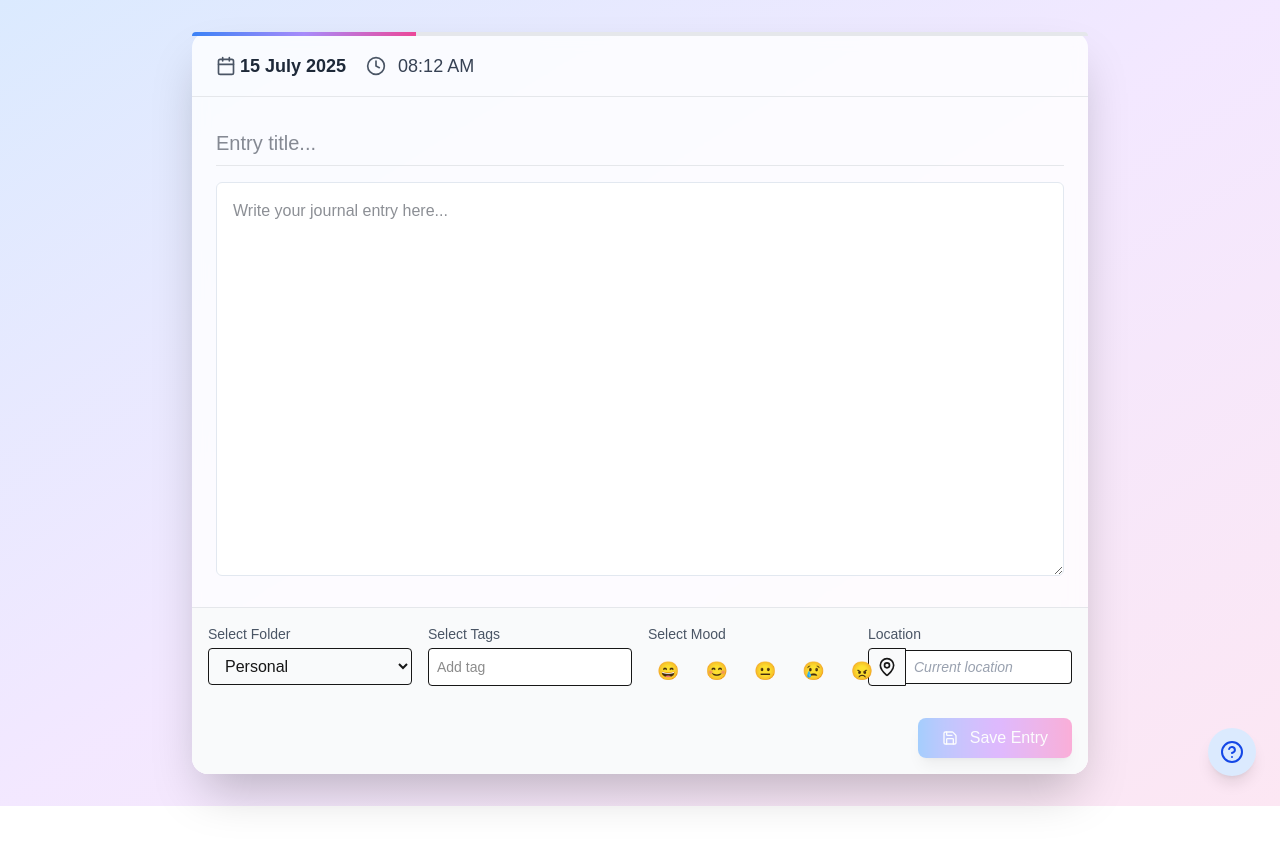
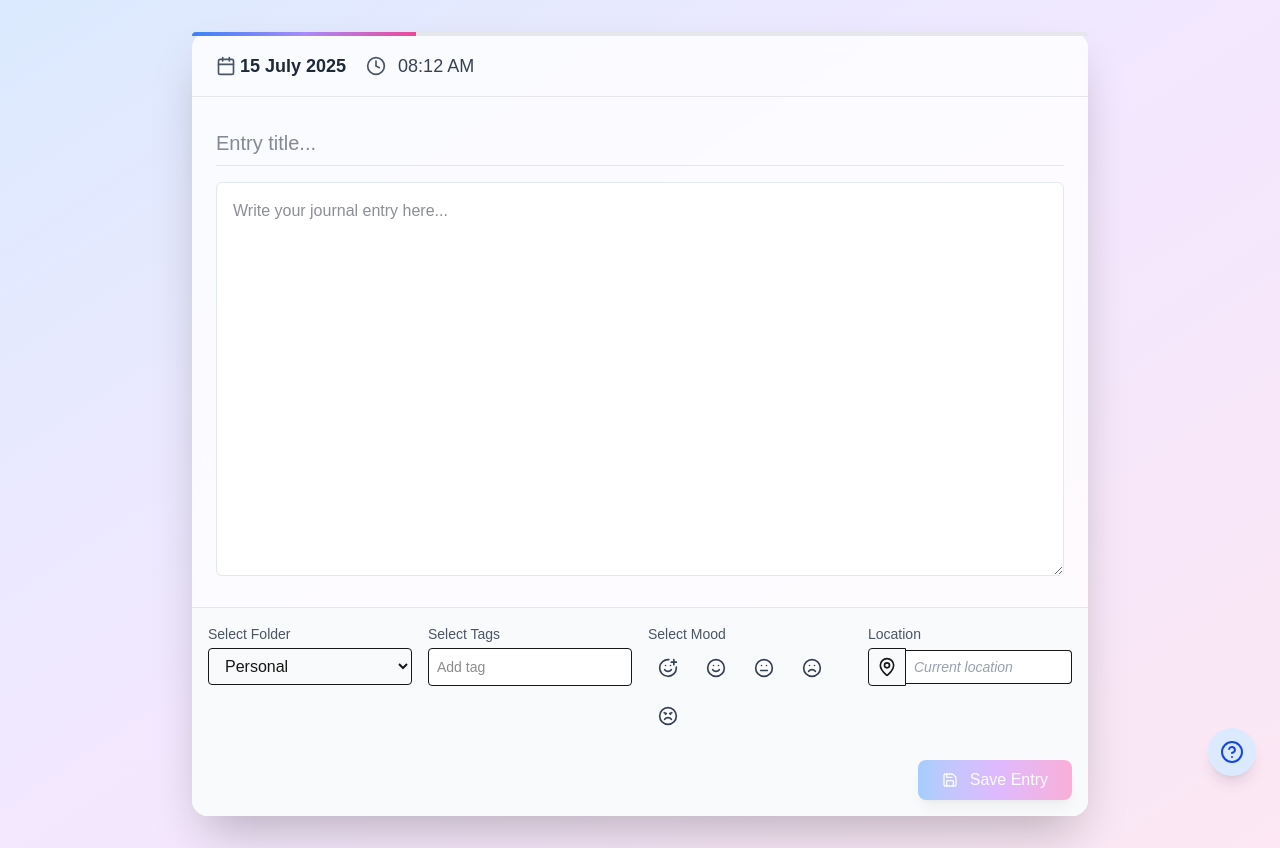
Before and after one commit to cnhy-nero-diskard/privatium, a Next.js app: page /entryformui in a window 1280 px wide. Before the commit the page ends 806 px from the top, so only its background shows below. Built offline with nearby package versions, Linux system fonts and the light colour scheme.

Commit message:
feat: Enhance mood selection with new icons and improved styling

```diff
--- a/src/app/entryformui/page.tsx
+++ b/src/app/entryformui/page.tsx
@@ -1,7 +1,7 @@
 "use client";
 
 import React, { useState, useRef, useEffect } from "react";
-import { Save, Check, Loader2, MapPin, Globe, Sun, HelpCircle, X, Smile, Meh, Frown, Angry, Calendar, Clock } from "lucide-react";
+import { Save, Check, Loader2, MapPin, Globe, Sun, HelpCircle, X, Smile, Meh, Frown, Angry, Calendar, Clock, SmilePlus } from "lucide-react";
 import { useRouter, useSearchParams } from "next/navigation";
 import { createJournal, updateJournal } from "@/utils/supabaseClient";
 import { PlainTextEditor } from "@/app/components/PlainTextEditor";
@@ -26,6 +26,24 @@ function getCurrentFormattedDate(): string {
 function getCurrentTime(): string {
   const now = new Date();
   return now.toLocaleTimeString('en-US', { hour: '2-digit', minute: '2-digit' });
+}
+
+// Map mood labels to Lucide icons
+function getMoodIcon(moodLabel: string) {
+  switch(moodLabel) {
+    case 'Very Happy':
+      return <SmilePlus className="w-5 h-5" />;
+    case 'Happy':
+      return <Smile className="w-5 h-5" />;
+    case 'Neutral':
+      return <Meh className="w-5 h-5" />;
+    case 'Sad':
+      return <Frown className="w-5 h-5" />;
+    case 'Angry':
+      return <Angry className="w-5 h-5" />;
+    default:
+      return <Meh className="w-5 h-5" />;
+  }
 }
 
 // Default value for the plain text editor
@@ -333,7 +351,7 @@ const EntryForm: React.FC = () => {
 
         {/* Bottom Panel with Folder, Tags, Mood, Location */}
         <div className="border-t border-gray-200 dark:border-gray-700 p-4 bg-gray-50 dark:bg-gray-800/80 rounded-b-2xl">
-          <div className="grid grid-cols-1 md:grid-cols-2 lg:grid-cols-4 gap-4">
+          <div className="grid grid-cols-1 sm:grid-cols-2 lg:grid-cols-4 gap-4">
             {/* Folder Selection */}
             <div className="flex flex-col">
               <label htmlFor="folder" className="text-sm font-medium text-gray-600 dark:text-gray-400 mb-1">
@@ -393,16 +411,16 @@ const EntryForm: React.FC = () => {
               <label className="text-sm font-medium text-gray-600 dark:text-gray-400 mb-1">
                 Select Mood
               </label>
-              <div className="flex items-center gap-2" role="group" aria-label="Mood selector">
+              <div className="flex flex-wrap items-center gap-2" role="group" aria-label="Mood selector">
                 {getAllMoods().map((moodDef) => {
                   return (
                     <button
                       key={moodDef.id}
                       type="button"
-                      className={`rounded-full p-2 border focus:outline-none focus:ring-2 focus:ring-blue-400 transition-all duration-200 relative group ${
+                      className={`rounded-full p-2 border focus:outline-none focus:ring-2 focus:ring-blue-400 transition-all duration-200 relative group w-10 h-10 flex items-center justify-center ${
                         mood === moodDef.label
-                          ? "bg-blue-100 dark:bg-blue-900 border-blue-400"
-                          : "bg-transparent border-transparent hover:bg-gray-100 dark:hover:bg-gray-700"
+                          ? "bg-blue-100 dark:bg-blue-900 border-blue-400 text-blue-500 dark:text-blue-400"
+                          : "bg-transparent border-transparent hover:bg-gray-100 dark:hover:bg-gray-700 text-gray-700 dark:text-gray-300"
                       }`}
                       aria-pressed={mood === moodDef.label}
                       aria-label={moodDef.label}
@@ -413,8 +431,8 @@ const EntryForm: React.FC = () => {
                         logMoodSelection(newMood);
                       }}
                     >
-                      <span className="text-lg">{moodDef.emoji}</span>
-                      <span className="absolute -top-8 left-1/2 -translate-x-1/2 opacity-0 group-hover:opacity-100 pointer-events-none bg-black/80 text-white text-xs rounded px-2 py-1 transition-all whitespace-nowrap">
+                      {getMoodIcon(moodDef.label)}
+                      <span className="absolute -top-8 left-1/2 -translate-x-1/2 opacity-0 group-hover:opacity-100 pointer-events-none bg-black/80 text-white text-xs rounded px-2 py-1 transition-all whitespace-nowrap z-10">
                         {moodDef.label}
                       </span>
                     </button>
```
